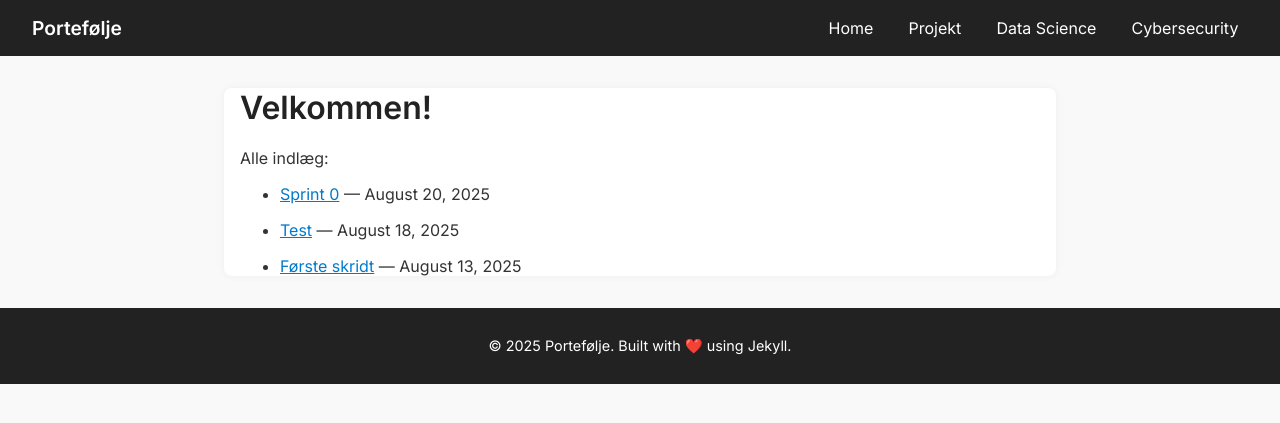
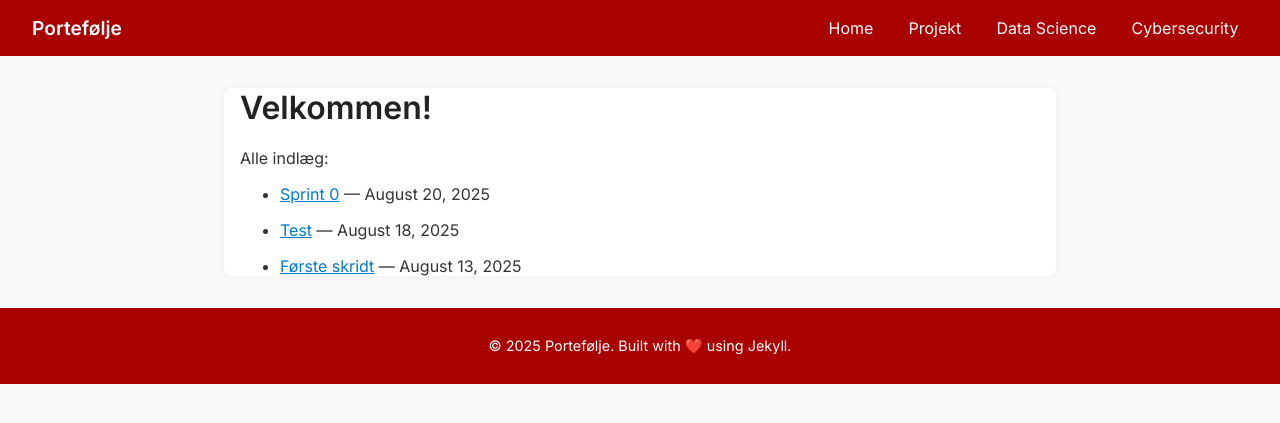
Before and after one commit to lika62310/lika62310.github.io, a Jekyll site: the page built from index.md, in a window 1280 px wide. Shown: the top 423 px of the page. Built offline with Jekyll 4.4.1, drawn with Linux system fonts in a browser that asks for light colours.

Commit message:
Update style.css

```diff
--- a/assets/style.css
+++ b/assets/style.css
@@ -6,7 +6,7 @@ body {
 }
 
 header, footer {
-  background-color: #222;
+  background-color: #a90000;
   color: #fff;
   padding: 1em 2em;
 }
```
